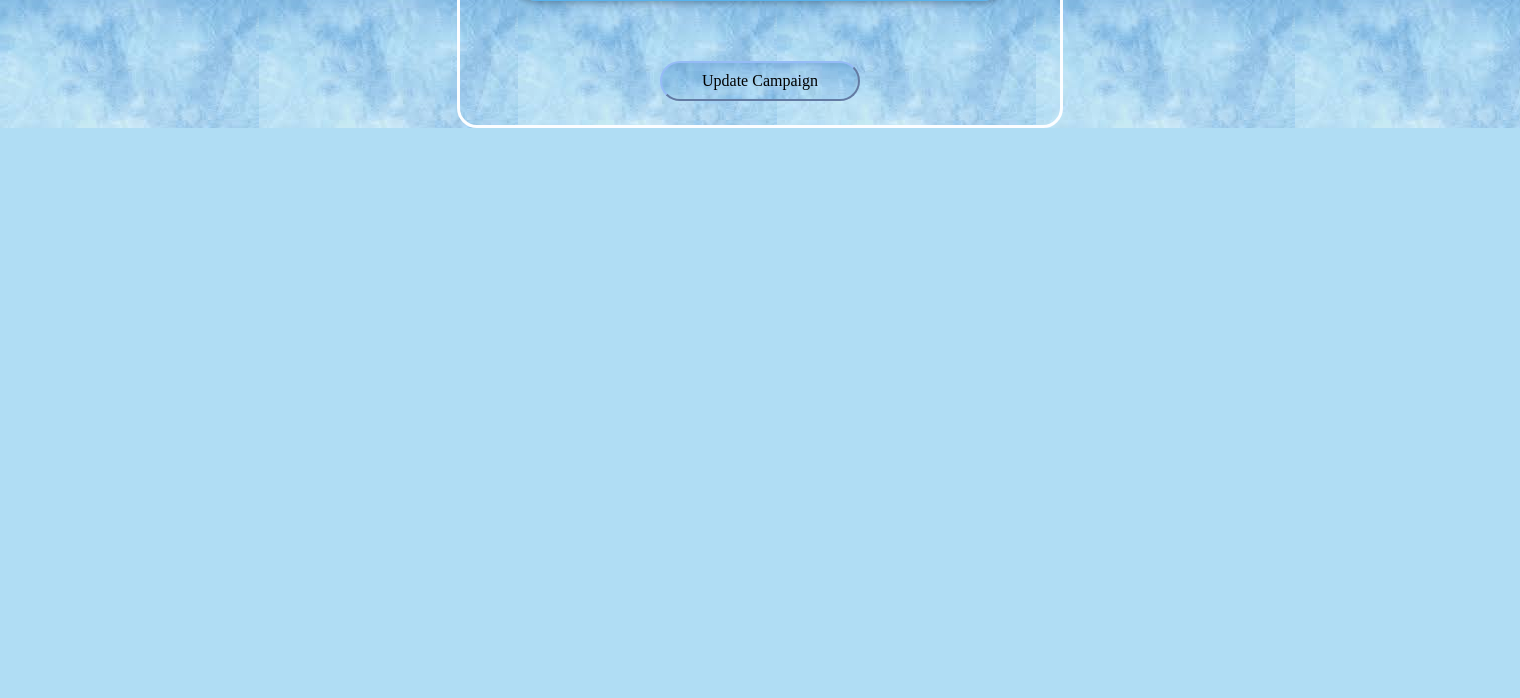
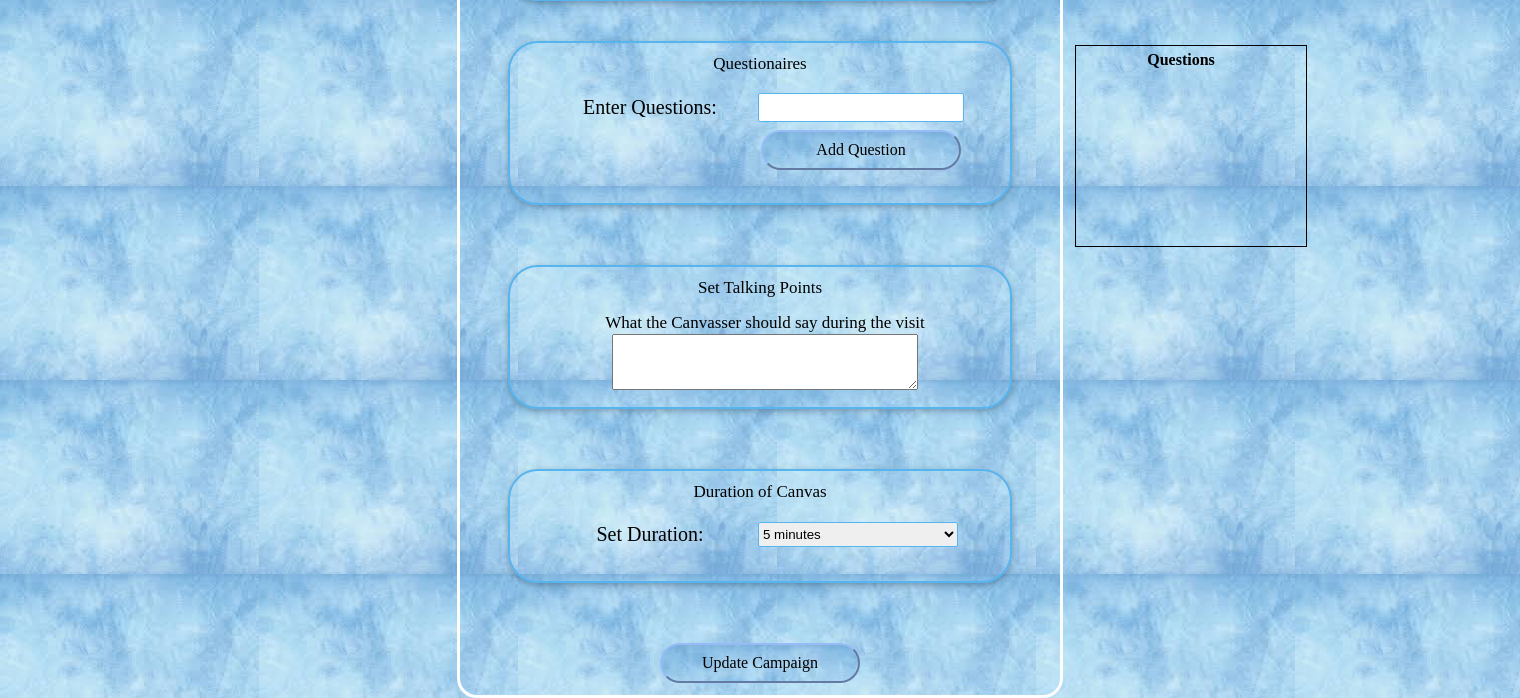
Before and after one commit to ganixil/CSE308, a Flask app: page /manager/edit_campaign in a window 1520 px wide. Shown: the part 1172-1870 px from the top of the page. Before the commit the page ends 1300 px from the top, so only its background shows below. Run offline with Flask 2, Linux system fonts and the light colour scheme; the visitor is signed in with stand-in values (Sample User, id 1); data that the repository does not hold is empty; some libraries are stand-ins or nearby versions.

Commit message:
"edit campiagn"

```diff
--- a/templates/manager_html/create_campaign.html
+++ b/templates/manager_html/create_campaign.html
@@ -10,7 +10,7 @@
 			<div class="nav"> </div>
             <div class="float" >
             	<div class="stay" style="position:fixed">
-	                <div class="onPage" onclick="location.href='{{ url_for('manager.createCampaign') }}'"><span class="link">Create Campaign<span></div>
+                    <div class="onPage" onclick="location.href='{{ url_for('manager.createCampaign') }}'"><span class="link">Create Campaign</span></div>
 	                <div class="n" onclick="location.href='{{ url_for('manager.editCampaign') }}'"><span class="link">Edit Campaign</span></div>
 	                <div class="n" onclick="location.href='{{ url_for('manager.viewCampaign') }}'"><span class="link">View Campaign</span></div>
 	                <div class="n" onclick="location.href='{{ url_for('manager.viewCampaignResult') }}'"><span class="link">View Campaign Result</span></div>
--- a/templates/manager_html/edit_campaign.html
+++ b/templates/manager_html/edit_campaign.html
@@ -27,7 +27,7 @@
 		</div>
 
 		<div class="container">
-			<form id="createCampaign" method='post' action="{{url_for('manager.showCampaign')}}">
+			<form id="createCampaign" method='post' action="{{url_for('manager.showCampaign')}}" style="height: 1800px">
 				<div class="box" style="height:120px; width:450px; top:160px;"><span class="label" style="font-size: 17px;">Select Campaign</span>
 					<div class="content" style="margin-left:10px;" >
 						<table  cellpadding="3">
@@ -152,6 +152,62 @@
                         </table>
 					</div>
 				</div>
+				<div class="box" style="height:140px; width:450px; margin-top:40px;"><span class="label" style="font-size: 17px;">Questionaires</span>
+					<div class="content" style="margin-left:10px;" >
+						<table  cellpadding="3">
+							<tr>
+								<td nowrap="" style="width:200px"> Enter Questions: </td>
+								<td>
+								<input id="questions" type="" name="questions">
+								</td>
+							</tr>
+							<tr>
+								<td></td>
+								<td>
+									<button class="submit-location" type="button" onclick="addQuestionToTable()">Add Question</button>
+								</td>
+							</tr>
+						</table>
+					</div>
+					<div id='questionTable' style="overflow-y: scroll" onmousemove="a()">
+			            <table id="insertQuestions" cellpadding="3" >
+							<tr><th nowrap="" style="width:200px">Questions</th></tr>
+						</table>
+					</div>
+			</div>
+			<div class="box" style="height:120px; width:450px; top:160px;"><span class="label" style="font-size: 17px;">Set Talking Points</span>
+					<div class="content" style="margin-left:10px;" >
+						<table  cellpadding="3">
+							<tr><span class="label" style="font-size: 17px;">What the Canvasser should say during the visit</span></tr>
+							<tr>
+								<textarea name="talking" style="width: 300px;height: 50px;margin-top: 2px;"></textarea>
+							</tr>
+
+						</table>
+					</div>
+			</div>
+
+			<div class="box" style="height:90px; width:450px; top:160px;"><span class="label" style="font-size: 17px;">Duration of Canvas</span>
+					<div class="content" style="margin-left:10px;" >
+						<table  cellpadding="3">
+							<tr>
+								<td nowrap="" style="width:200px"> Set Duration: </td>
+								<td>
+									<select name = "duration">
+										<option value="5">5 minutes</option>
+										<option value="10">10 minutes</option>
+										<option value="15">15 minutes</option>
+										<option value="20">20 minutes</option>
+										<option value="25">25 minutes</option>
+										<option value="30">30 minutes</option>
+									</select>
+								</td>
+							</tr>
+						</table>
+					</div>
+			</div>
+
+
 				<button class="submit" name='submit_btn' value="submit_form">Update Campaign</button>
 			</form>
 
```
